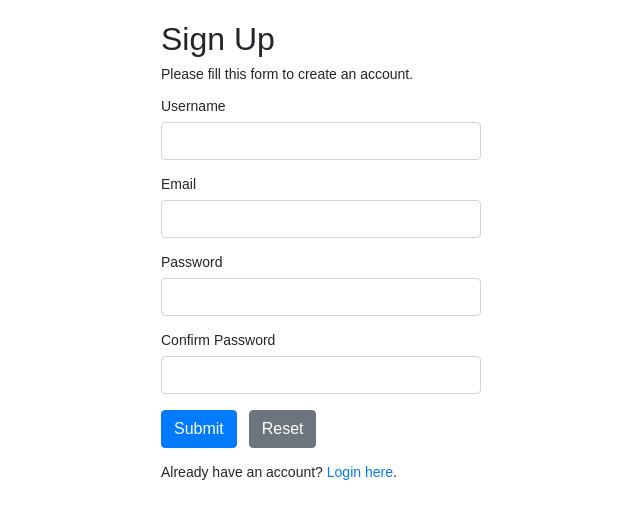
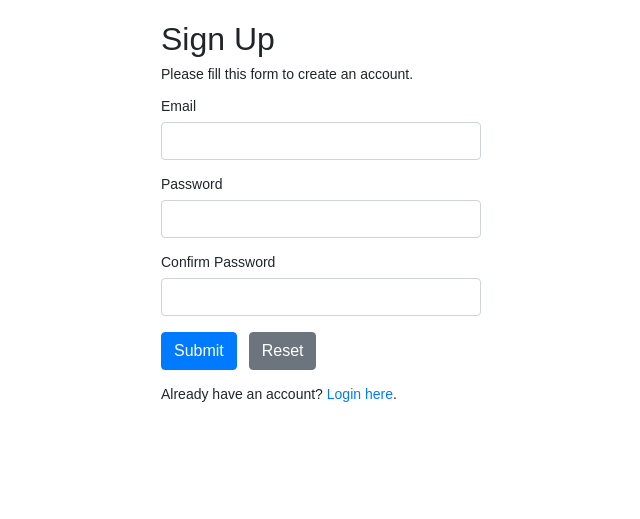
Before and after one commit to blen-assefa/DBWS, a PHP site: page /register.php in a window 1280 px wide. Shown: the top 519 px of the page, without its empty margins (319-959 px from the left). Run offline with PHP 8.4, Linux system fonts and the light colour scheme.

Commit message:
Update register.php

```diff
--- a/register.php
+++ b/register.php
@@ -9,12 +9,7 @@ $email_err = $username_err = $password_err = $confirm_password_err = "";
 // Processing form data when form is submitted
 if($_SERVER["REQUEST_METHOD"] == "POST"){
 
-    // Validate username
-    if(empty(trim($_POST["username"]))){
-        $username_err = "Please enter a fucking username.";
-    } else{
-        $username = trim($_POST["username"]);
-    }
+
 
     // Validate email
     if(empty(trim($_POST["email"]))){
@@ -124,11 +119,7 @@ if($_SERVER["REQUEST_METHOD"] == "POST"){
         <h2>Sign Up</h2>
         <p>Please fill this form to create an account.</p>
         <form action="<?php echo htmlspecialchars($_SERVER["PHP_SELF"]); ?>" method="post">
-            <div class="form-group">
-                <label>Username</label>
-                <input type="text" name="username" class="form-control <?php echo (!empty($username_err)) ? 'is-invalid' : ''; ?>" value="<?php echo $username_err; ?>">
-                <span class="invalid-feedback"><?php echo $username_err; ?></span>
-            </div>
+
             <div class="form-group">
                 <label>Email</label>
                 <input type="text" name="email" class="form-control <?php echo (!empty($email_err)) ? 'is-invalid' : ''; ?>" value="<?php echo $email; ?>">
```
